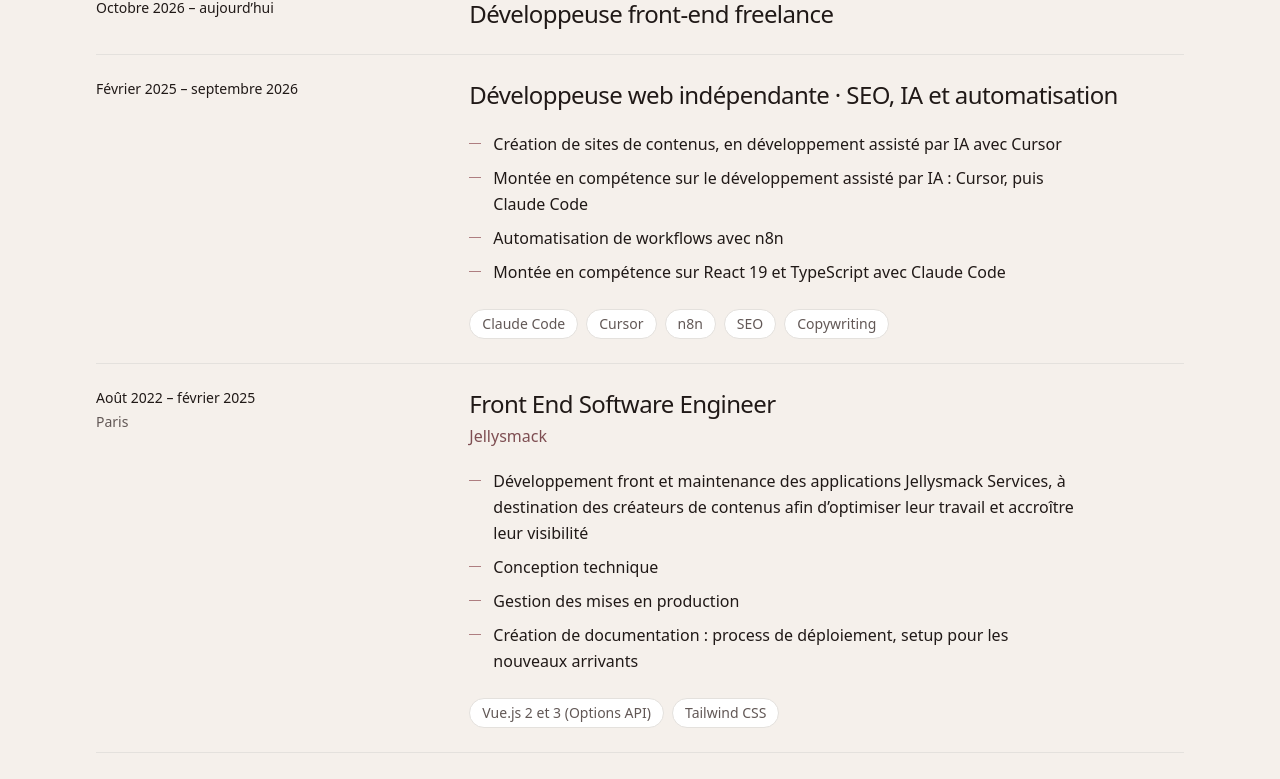
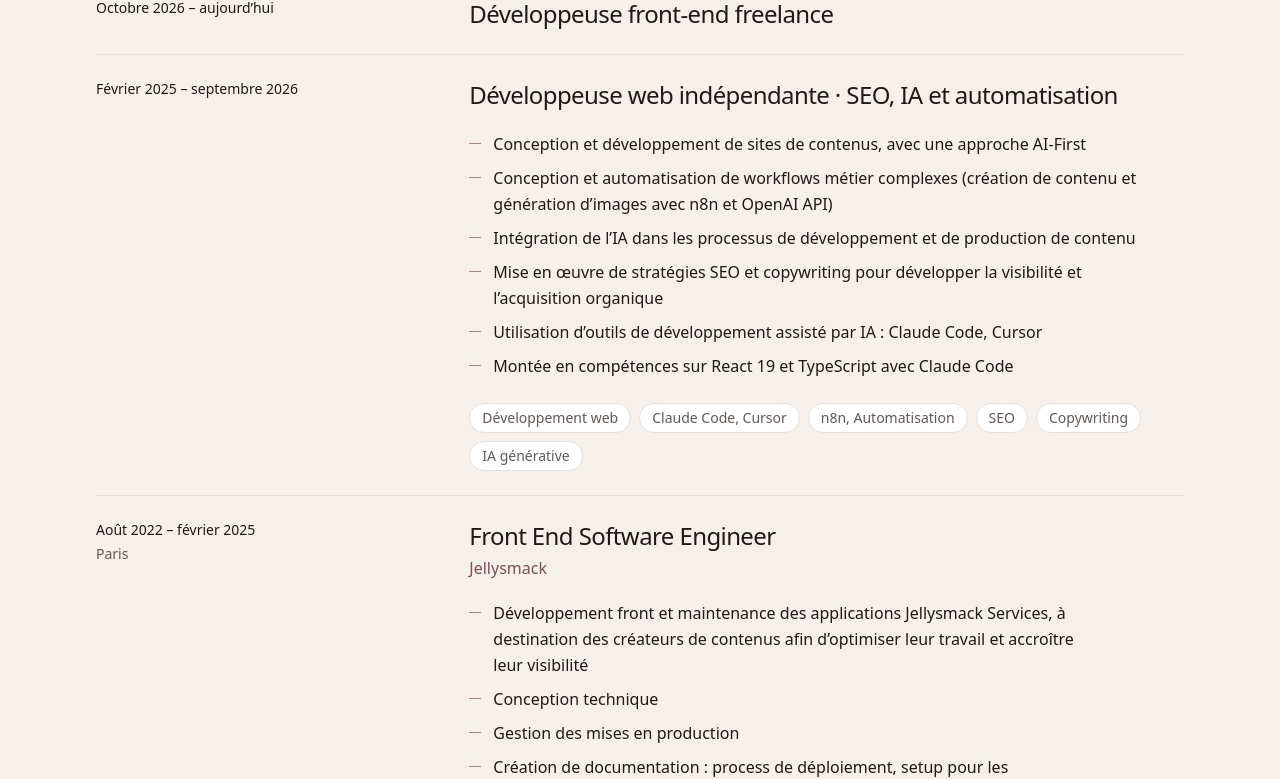
Before and after one commit to cynthialouis/vitrine, a React (Vite) app: page / in a window 1280 px wide. Shown: the part 1196-1975 px from the top of the page. Built offline with nearby package versions, Linux system fonts and the light colour scheme.

Commit message:
fix: update experiences content

```diff
--- a/src/content/experiences.ts
+++ b/src/content/experiences.ts
@@ -26,12 +26,21 @@ export const experiences: readonly Experience[] = [
     start: '2025-02',
     end: '2026-09',
     missions: [
-      'Création de sites de contenus, en développement assisté par IA avec Cursor',
-      'Montée en compétence sur le développement assisté par IA : Cursor, puis Claude Code',
-      'Automatisation de workflows avec n8n',
-      'Montée en compétence sur React 19 et TypeScript avec Claude Code',
+      'Conception et développement de sites de contenus, avec une approche AI-First',
+      'Conception et automatisation de workflows métier complexes (création de contenu et génération d’images avec n8n et OpenAI API)',
+      'Intégration de l’IA dans les processus de développement et de production de contenu',
+      'Mise en œuvre de stratégies SEO et copywriting pour développer la visibilité et l’acquisition organique',
+      'Utilisation d’outils de développement assisté par IA : Claude Code, Cursor',
+      'Montée en compétences sur React 19 et TypeScript avec Claude Code',
     ],
-    stack: ['Claude Code', 'Cursor', 'n8n', 'SEO', 'Copywriting'],
+    stack: [
+      'Développement web',
+      'Claude Code, Cursor',
+      'n8n, Automatisation',
+      'SEO',
+      'Copywriting',
+      'IA générative',
+    ],
   },
   {
     id: 'jellysmack',
@@ -46,7 +55,7 @@ export const experiences: readonly Experience[] = [
       'Gestion des mises en production',
       'Création de documentation : process de déploiement, setup pour les nouveaux arrivants',
     ],
-    stack: ['Vue.js 2 et 3 (Options API)', 'Tailwind CSS'],
+    stack: ['Vue.js 2 et 3', 'Tailwind CSS'],
   },
   {
     id: 'son-video',
@@ -90,6 +99,6 @@ export const experiences: readonly Experience[] = [
       'Développement d’un Power-Up Trello',
       'Développement du site web d’un produit interne',
     ],
-    stack: ['HTML', 'CSS', 'JavaScript (ES6)', 'AngularJS', 'C#', 'ASP.NET MVC', 'SQL Server'],
+    stack: ['JavaScript (ES6)', 'AngularJS', 'C#', 'ASP.NET MVC', 'SQL Server'],
   },
 ]
```
